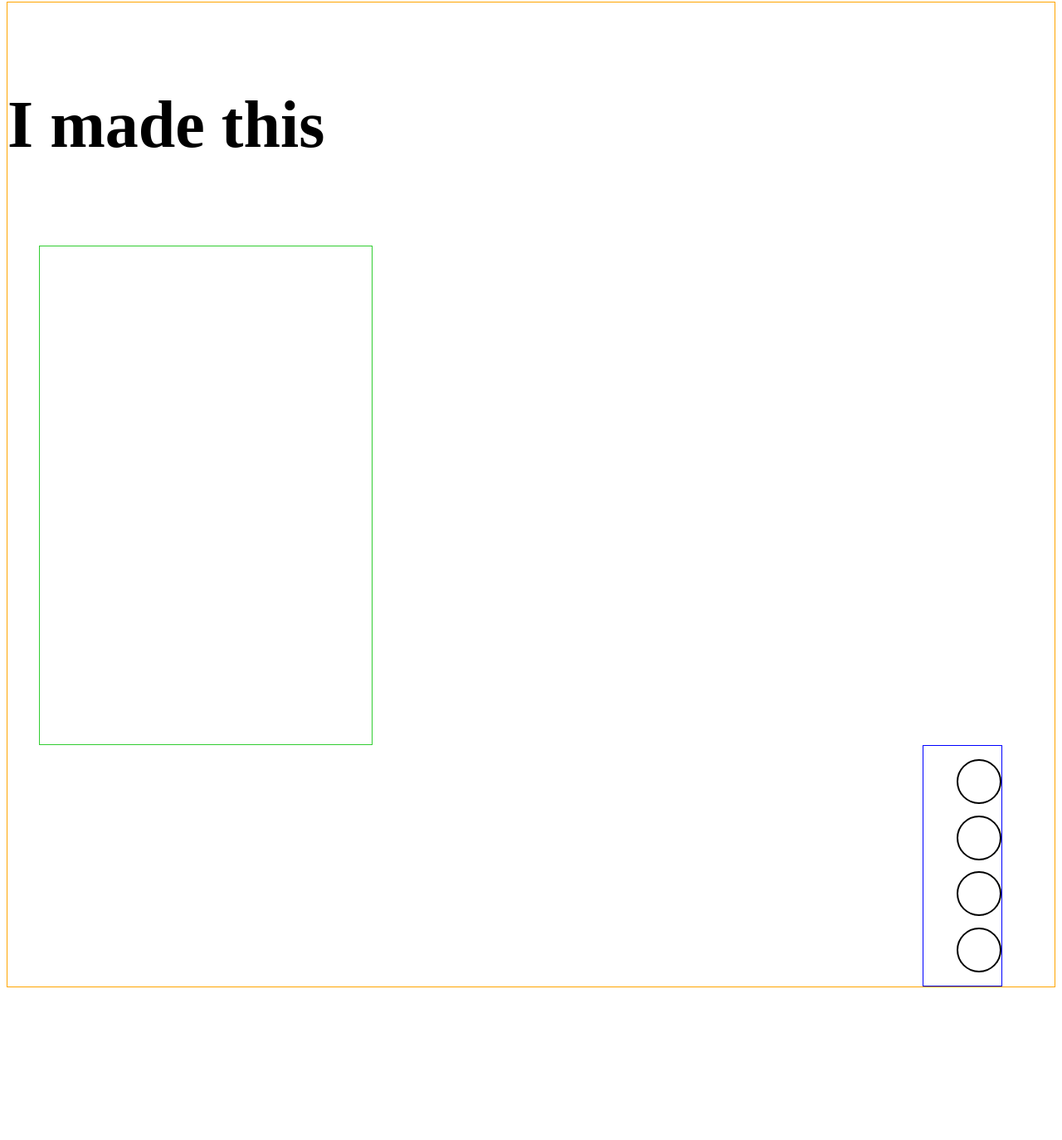
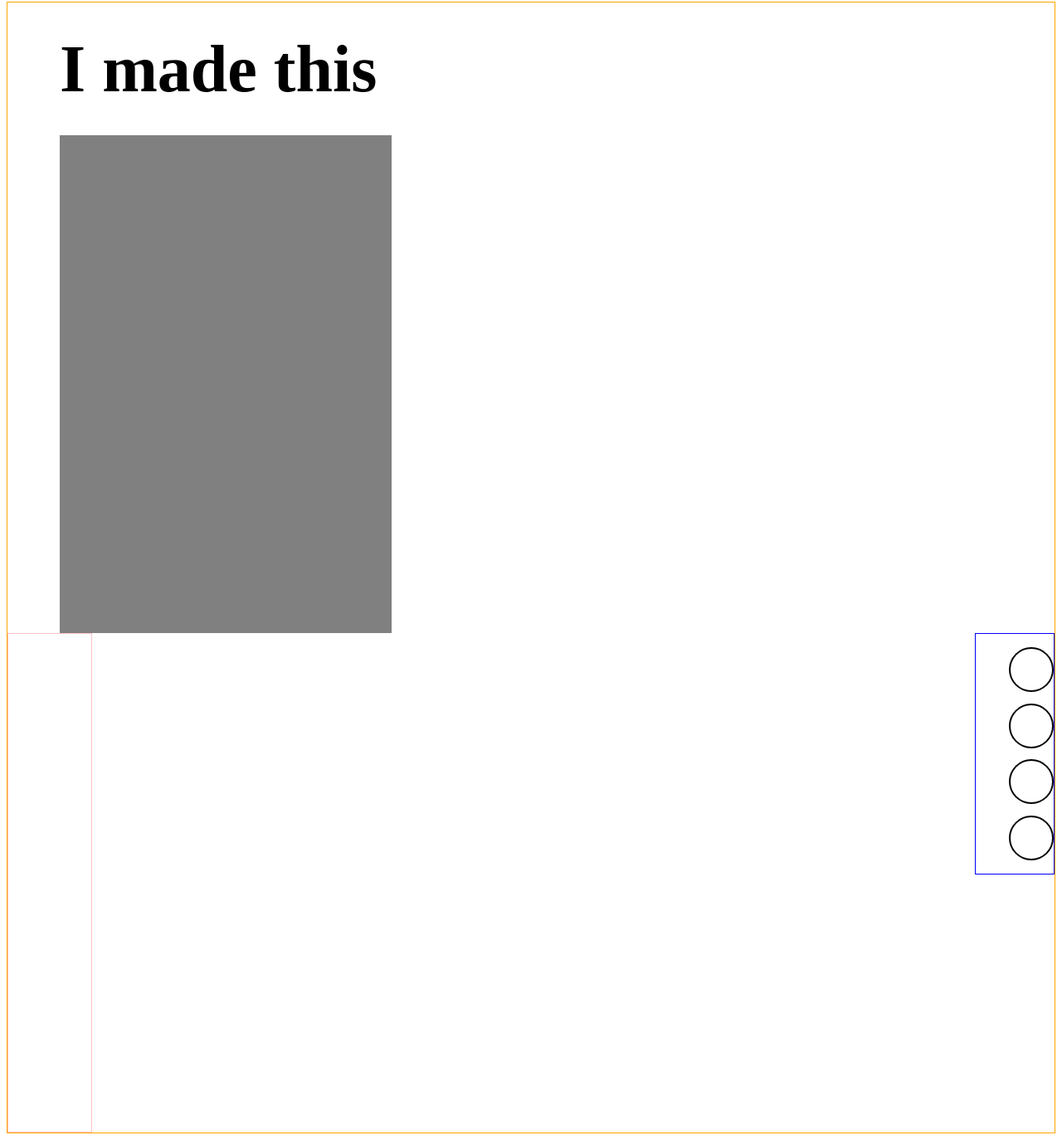
Before and after one commit to MonicaHoward/front-end-projects, a plain HTML site: page parallax-colorblock-portfolio/index.html in a window 1280 px wide. Shown: the part 728-2102 px from the top of the page at 83% size. Before the commit the page ends 1926 px from the top, so only its background shows below. Drawn offline with Linux system fonts and the light colour scheme.

Commit message:
set margins for slides

```diff
--- a/parallax-colorblock-portfolio/index.html
+++ b/parallax-colorblock-portfolio/index.html
@@ -22,12 +22,14 @@
       </ul>
       </div>
     </section>
-    <!-- SECOND SLIDE -->
+<!-- SECOND SLIDE -->
     <section class="second-slide">
-        <h1>I made this</h1>
-        <div class="brag-content">
+      <h1 class="slide-title">I made this</h1>
+      <div class="brag-content">
           <!-- content box -->
-        </div>
+      </div>
+      <div class="slide-description">
+      </div>
       <div class="progress-bar">
         <ul>
           <li><div class="progress"></div></li>
--- a/parallax-colorblock-portfolio/style.css
+++ b/parallax-colorblock-portfolio/style.css
@@ -33,16 +33,24 @@ button {
   border: 1px solid ORANGE;
   overflow: auto;
 }
+.slide-title {
+  margin: 0 5%;;
+}
 .brag-content {
-  border: 1px solid limegreen;
-  margin-left: 3%;
+  background-color: gray;
+  margin: 0 5%;;
   width: 400px;
   height: 600px;
+}
+.slide-description {
+  border: 1px solid pink;
+  height: 600px;
+  width: 100px;
+  float: left;
 }
 .progress-bar {
   border: 1px solid blue;
   float: right;
-  margin-right: 5%;
 }
 .progress-bar li {
   list-style: none;
```
